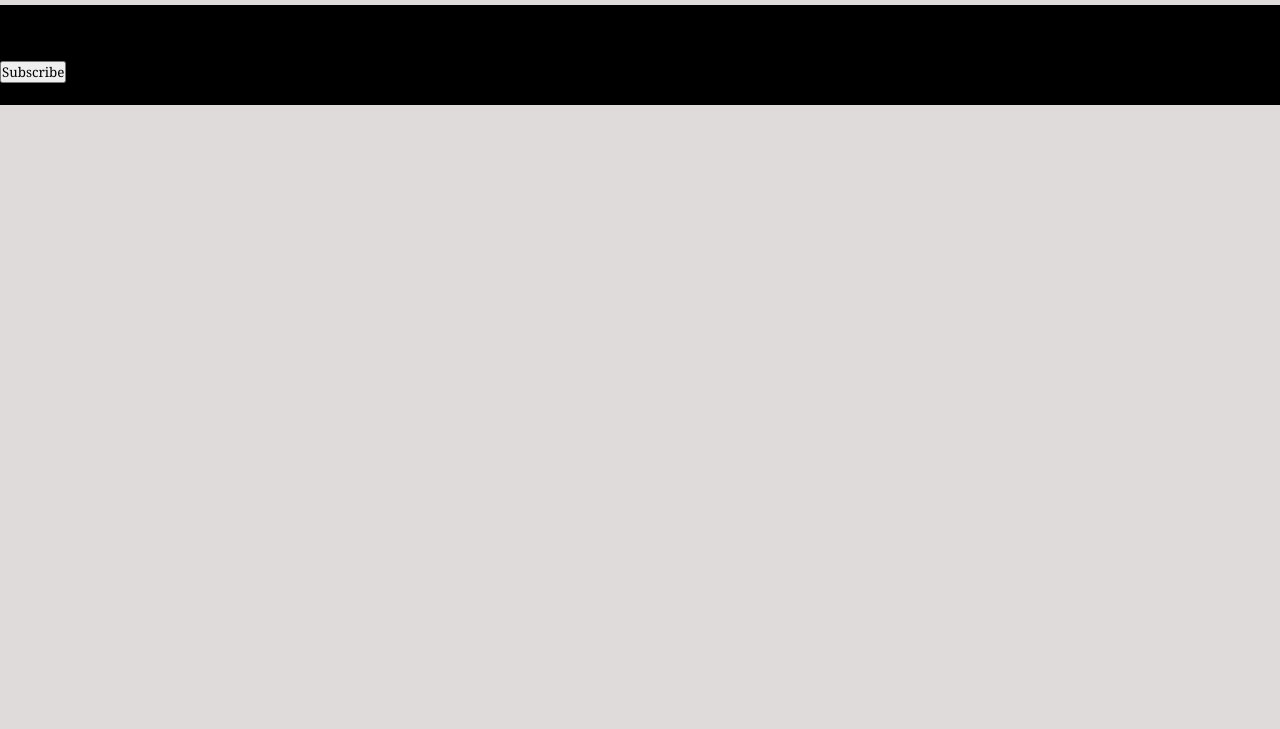
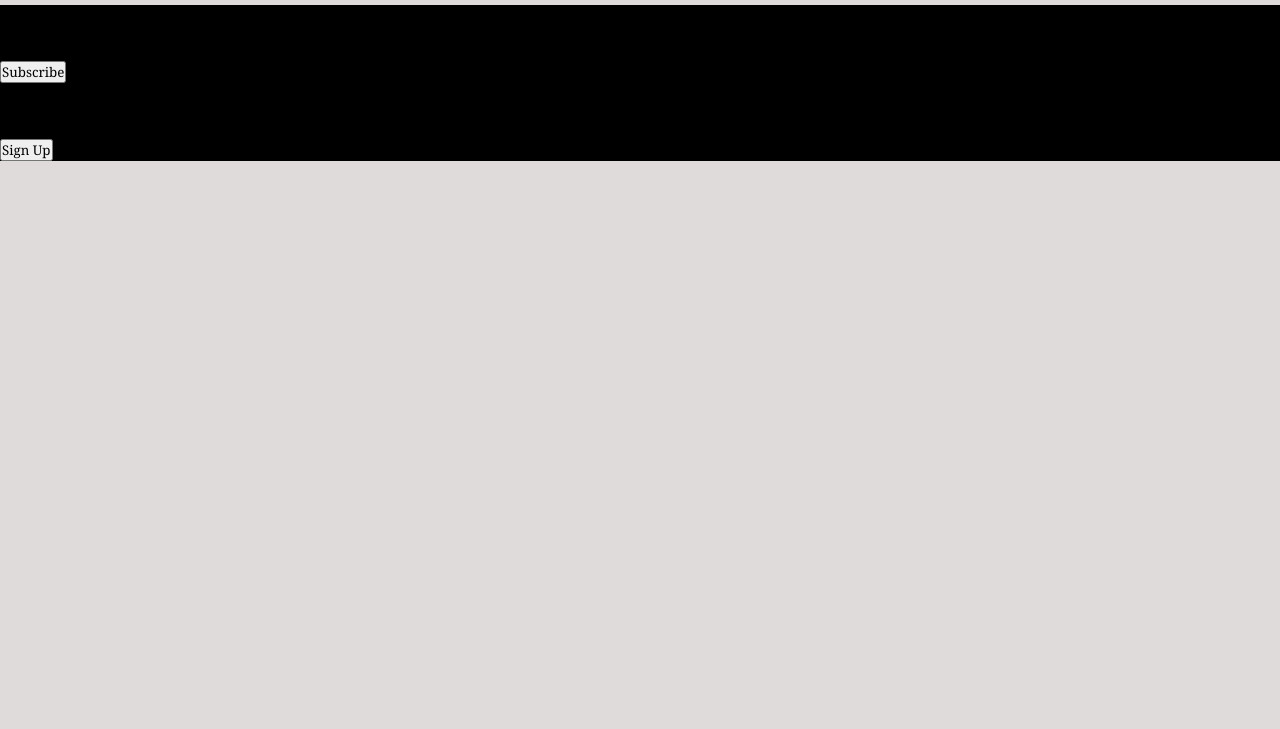
Before and after one commit to hjtech344/git-pro, a plain HTML site: page index.html in a window 1280 px wide. Shown: the part 71-800 px from the top of the page. Drawn offline with Linux system fonts and the light colour scheme.

Commit message:
Ajout d'un titre d'une paragraphe et d'un boutton dans la section(2)

```diff
--- a/index.html
+++ b/index.html
@@ -61,7 +61,14 @@
             </section>
 
             <section class="section-two">
-              Section two
+                <h2>Titre 2</h2>
+                <p>
+                 Lorem ipsum dolor sit amet consectetur adipisicing elit. Nesciunt perspiciatis,
+                 vel quia magnam reiciendis ad! Enim hic animi provident dicta?
+                </p>
+                <div class="suscribe">
+                    <button>Sign Up</button>
+                </div>
             </section>
         </main>
     <!-- End Main -->
```
